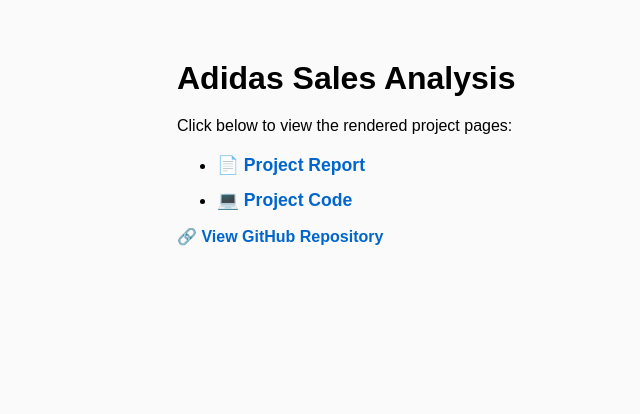
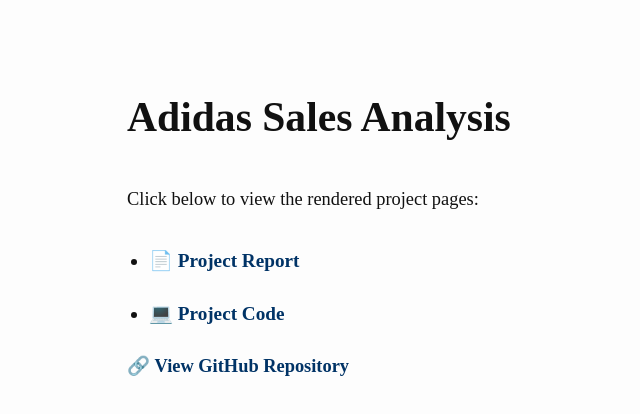
Before and after one commit to elisaduan2005/Adidas-Sales-Analysis, a plain HTML site: page index.html in a window 1280 px wide. Shown: the whole page, without its empty margins (63-703 px from the left). Drawn offline with Linux system fonts and the light colour scheme.

Commit message:
Update index.html

```diff
--- a/index.html
+++ b/index.html
@@ -7,29 +7,44 @@
 
   <style>
     body {
-      font-family: Arial, Helvetica, sans-serif;
-      background-color: #fafafa;
-      margin: 60px;
+      font-family: "Times New Roman", Times, serif;
+      background-color: #fdfdfd;
+      margin: 80px;
+      line-height: 1.8;
+      color: #111;
     }
+
     .container {
-      max-width: 800px;
+      max-width: 900px;
       margin: auto;
     }
+
     h1 {
-      margin-bottom: 20px;
+      font-size: 2.6rem;
+      margin-bottom: 28px;
     }
+
+    p {
+      font-size: 1.15rem;
+      margin-bottom: 22px;
+    }
+
     ul {
-      margin-top: 20px;
+      margin-top: 28px;
+      padding-left: 22px;
     }
+
     li {
-      margin-bottom: 14px;
-      font-size: 1.1rem;
+      margin-bottom: 18px;
+      font-size: 1.2rem;
     }
+
     a {
-      color: #0066cc;
-      font-weight: bold;
+      color: #003366;
+      font-weight: 600;
       text-decoration: none;
     }
+
     a:hover {
       text-decoration: underline;
     }
```
